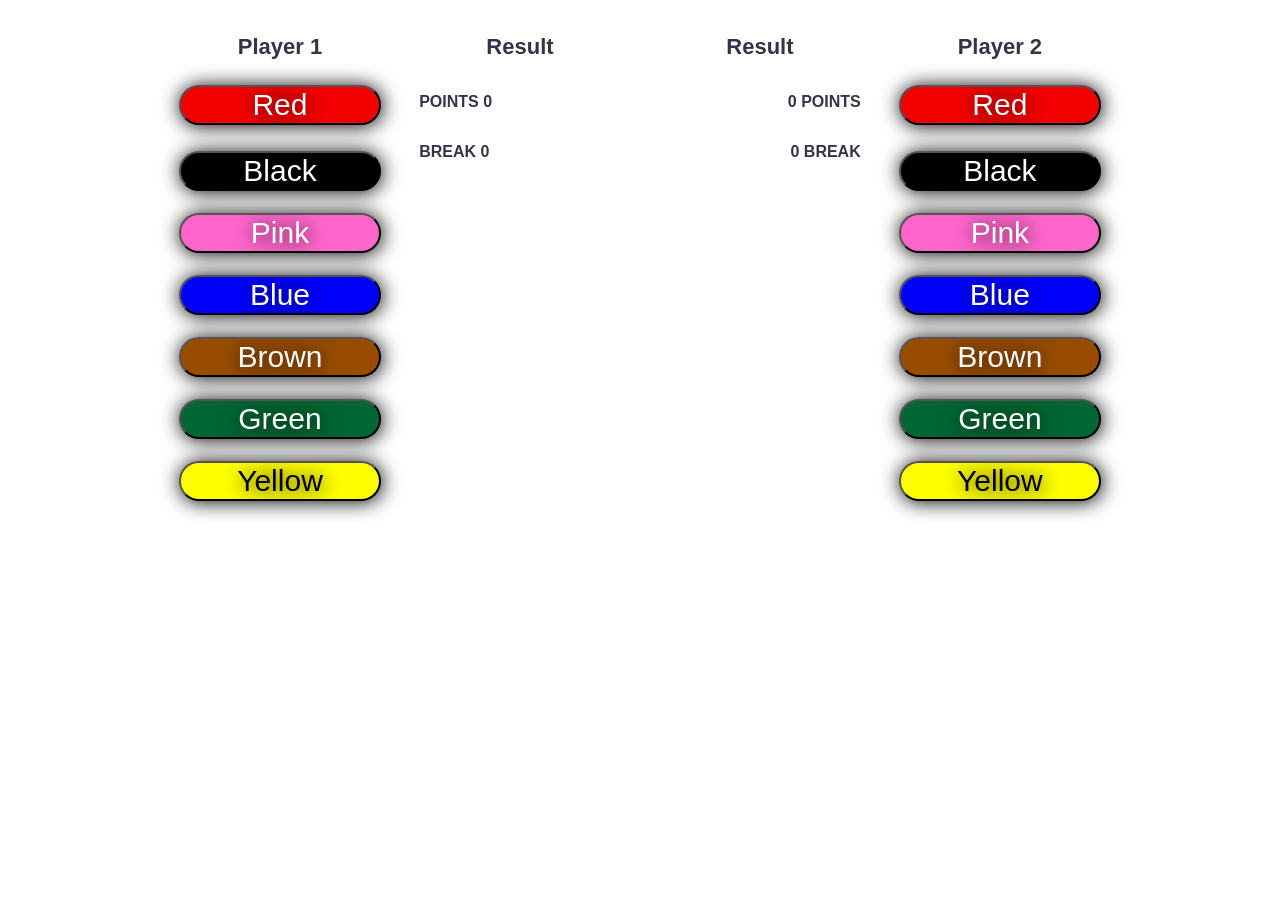
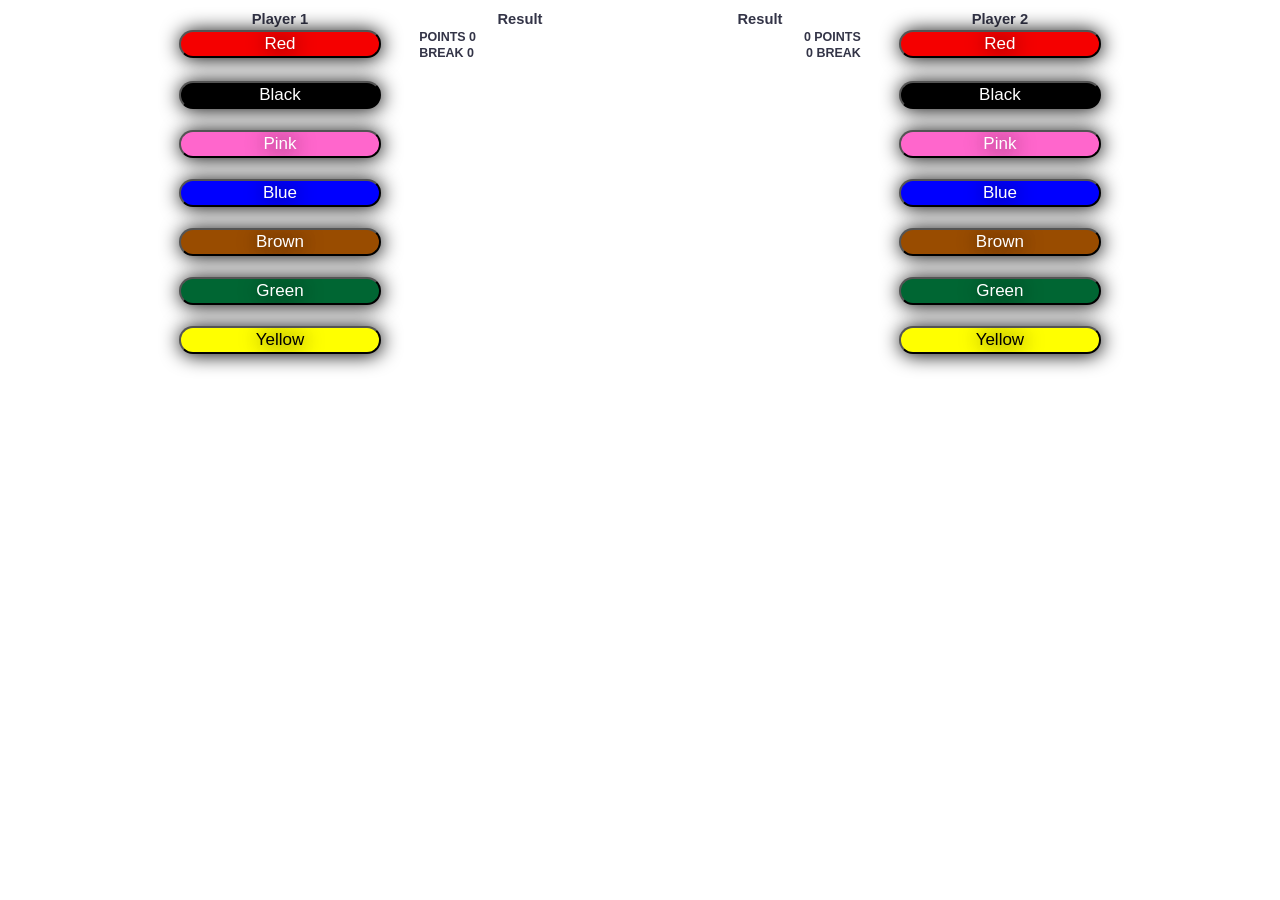

fix 100% browser view

--- a/css/simple-grid.css
+++ b/css/simple-grid.css
@@ -874,6 +874,136 @@ input[type="button"]:disabled {
   text-decoration: none;
 }
 
+/* === COMPACT SCOREBOARD LAYOUT === */
+
+.container {
+  padding-top: 4px;
+  padding-bottom: 4px;
+}
+
+.row [class^="col"] {
+  margin-top: 0.22rem;
+  margin-bottom: 0.22rem;
+}
+
+h3 {
+  font-size: 0.92rem;
+  margin: 2px 0;
+  line-height: 1.25;
+}
+
+h5 {
+  font-size: 0.78rem;
+  margin: 1px 0;
+  line-height: 1.2;
+}
+
+.frame-score-container {
+  margin-bottom: 2px;
+}
+
+.frame-score {
+  font-size: 1.6rem;
+}
+
+.frame-score-label {
+  font-size: 0.58rem;
+  line-height: 1.1;
+}
+
+.player-name-input {
+  font-size: 0.98rem;
+  padding: 1px 2px 0;
+  margin-bottom: 3px;
+  line-height: 1.25;
+}
+
+.BUTTON_RED,
+.BUTTON_YELLOW,
+.BUTTON_GREEN,
+.BUTTON_BROWN,
+.BUTTON_BLUE,
+.BUTTON_PINK,
+.BUTTON_BLACK {
+  height: 28px;
+  line-height: 14px;
+  font-size: 17px;
+  padding: 1px;
+  margin-bottom: 3px;
+}
+
+.BUTTON_RED {
+  margin-bottom: 5px;
+}
+
+.fouls-row {
+  gap: 3px;
+  margin-bottom: 5px;
+}
+
+.BUTTON_FOUL {
+  height: 26px;
+  line-height: 12px;
+  font-size: 13px;
+  padding: 1px;
+}
+
+.BUTTON_WIN_FRAME {
+  height: 28px;
+  line-height: 14px;
+  font-size: 14px;
+  padding: 1px;
+  margin-bottom: 4px;
+}
+
+.BUTTON_SWITCH,
+.BUTTON_UNDO {
+  height: 32px;
+  line-height: 16px;
+  font-size: 18px;
+  margin-bottom: 4px;
+}
+
+.BUTTON_RESET,
+.BUTTON_NEW_MATCH {
+  height: 36px;
+  line-height: 18px;
+  font-size: 20px;
+  margin-top: 4px;
+}
+
+.progress-section {
+  margin: 4px 0;
+  gap: 8px;
+}
+
+.progress-bar-container {
+  height: 24px;
+}
+
+.progress-bar {
+  border-radius: 12px;
+}
+
+.progress-win-marker {
+  top: -4px;
+  bottom: -4px;
+}
+
+.progress-legend {
+  gap: 12px;
+  margin-top: 2px;
+}
+
+.legend-item {
+  font-size: 0.72rem;
+}
+
+.bar-value-label,
+.marker-label {
+  font-size: 0.66rem;
+}
+
 /* === TOUCH / MOBILE === */
 
 input[type="button"] {
@@ -913,52 +1043,52 @@ input[type="button"] {
   .BUTTON_BLUE,
   .BUTTON_PINK,
   .BUTTON_BLACK {
-    height: 34px;
-    line-height: 16px;
-    font-size: 18px;
+    height: 28px;
+    line-height: 14px;
+    font-size: 16px;
     padding: 1px;
-    margin-bottom: 3px;
+    margin-bottom: 2px;
   }
-  .BUTTON_RED { margin-bottom: 6px; }
+  .BUTTON_RED { margin-bottom: 4px; }
 
   .BUTTON_FOUL {
-    height: 30px;
-    line-height: 14px;
-    font-size: 13px;
+    height: 26px;
+    line-height: 12px;
+    font-size: 12px;
     padding: 1px;
   }
 
   .BUTTON_WIN_FRAME {
-    height: 34px;
-    font-size: 14px;
-    line-height: 16px;
+    height: 28px;
+    font-size: 13px;
+    line-height: 14px;
   }
 
   .BUTTON_SWITCH,
   .BUTTON_UNDO {
-    height: 42px;
-    font-size: 18px;
-    line-height: 22px;
+    height: 32px;
+    font-size: 16px;
+    line-height: 16px;
   }
 
   .BUTTON_RESET,
   .BUTTON_NEW_MATCH {
-    height: 46px;
-    font-size: 22px;
-    line-height: 26px;
+    height: 36px;
+    font-size: 19px;
+    line-height: 18px;
   }
 
-  h3 { font-size: 0.9rem;  margin: 2px 0; }
-  h5 { font-size: 0.75rem; margin: 1px 0; }
+  h3 { font-size: 0.78rem; margin: 1px 0; }
+  h5 { font-size: 0.68rem; margin: 1px 0; }
 
-  .frame-score           { font-size: 1.6rem; }
-  .frame-score-container { margin-bottom: 3px; }
-  .player-name-input     { font-size: 1rem; margin-bottom: 4px; }
+  .frame-score           { font-size: 1.35rem; }
+  .frame-score-container { margin-bottom: 2px; }
+  .player-name-input     { font-size: 0.85rem; margin-bottom: 2px; }
 
-  .progress-section        { margin: 8px 0; }
-  .progress-bar-container  { height: 30px; }
-  .progress-bar            { border-radius: 15px; }
-  .progress-win-marker     { top: -5px; bottom: -5px; }
+  .progress-section        { margin: 4px 0; }
+  .progress-bar-container  { height: 24px; }
+  .progress-bar            { border-radius: 12px; }
+  .progress-win-marker     { top: -4px; bottom: -4px; }
 }
 
 /* Very small phones (< 400px) */
